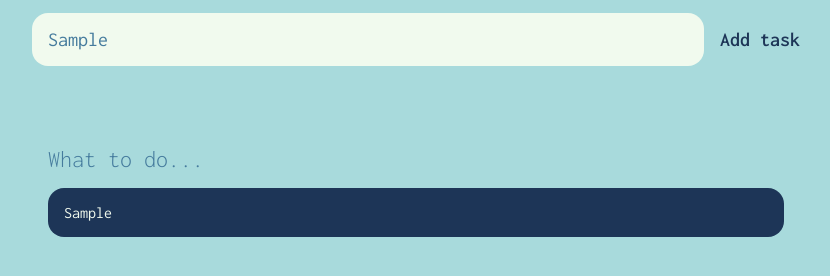
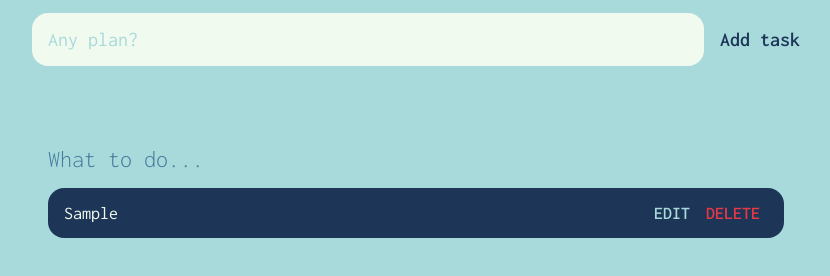
Before and after one commit to hong-yang-12/Mini_Projects, a plain HTML site: page to-do-list/index.html in a window 1280 px wide. Both pictures are taken after typing "Sample" into the empty fields and a click on the input "Add task". Shown: the part 68-344 px from the top of the page, without its empty margins (224-1054 px from the left). Drawn offline with Linux system fonts and the light colour scheme.

Commit message:
added edit btn and delete btn

```diff
--- a/to-do-list/css/style.css
+++ b/to-do-list/css/style.css
@@ -92,6 +92,9 @@ main{
     border-radius: 1rem;
     margin-bottom: 1rem;
 }
+#tasks .task .content {
+    flex : 1 1 0%;
+}
 #tasks .task .content .text{
     color: var(--light);
     font-size: 1.125rem;
--- a/to-do-list/js/app.js
+++ b/to-do-list/js/app.js
@@ -18,7 +18,7 @@ window.addEventListener('load', ()=> {
 
         const task_content_el = document.createElement("div");
         task_content_el.classList.add("content");
-        task_content_el.innerText = task;
+        // task_content_el.innerText = task;
 
         task_el.appendChild(task_content_el);
 
@@ -28,7 +28,43 @@ window.addEventListener('load', ()=> {
         task_input_el.value = task;
         task_input_el.setAttribute("readonly","readonly");
 
+        task_content_el.appendChild(task_input_el);
+
+        const task_actions_el = document.createElement("div");
+        task_actions_el.classList.add("actions");
+
+        const task_edit_el = document.createElement("button");
+        task_edit_el.classList.add("edit");
+        task_edit_el.innerHTML = "Edit";
+
+        const task_delete_el = document.createElement("button");
+        task_delete_el.classList.add("delete");
+        task_delete_el.innerHTML = "Delete";
+
+        task_actions_el.appendChild(task_edit_el);
+        task_actions_el.appendChild(task_delete_el);
+
+        task_el.appendChild(task_actions_el);
+
         list_el.appendChild(task_el);
 
-    })
-})
+        input.value = "";
+
+        task_edit_el.addEventListener('click', () => {
+            if(task_edit_el.innerText.toLowerCase() == "edit"){
+                task_input_el.removeAttribute("readonly");
+                task_input_el.focus();
+                task_edit_el.innerText = "Save";
+            }
+            else{
+                task_input_el.setAttribute("readonly","readonly");
+                task_edit_el.innerText = "Edit";
+            }
+        });
+
+        task_delete_el.addEventListener('click', () => {
+            list_el.removeChild(task_el);
+        });
+
+    });
+});
```
